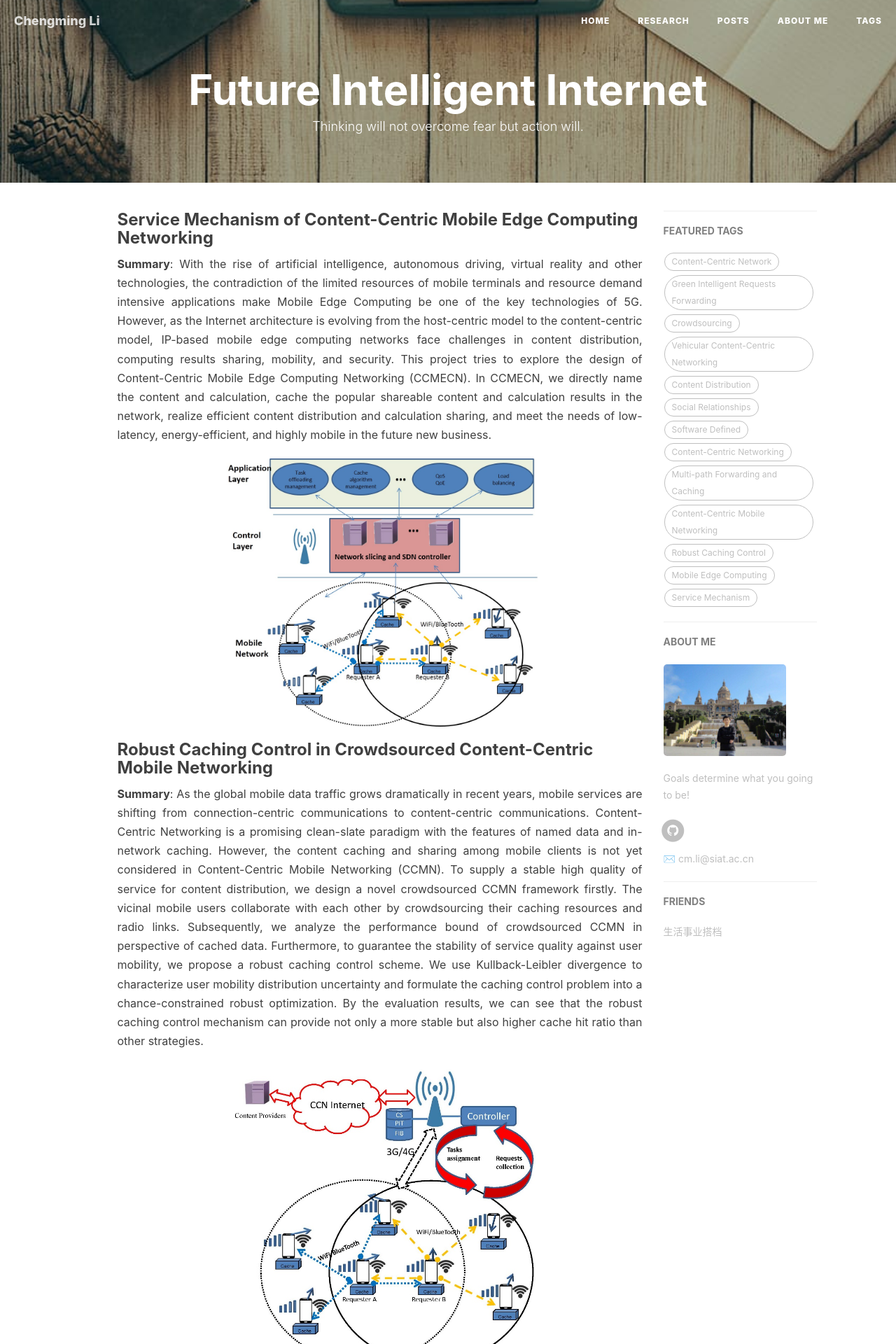
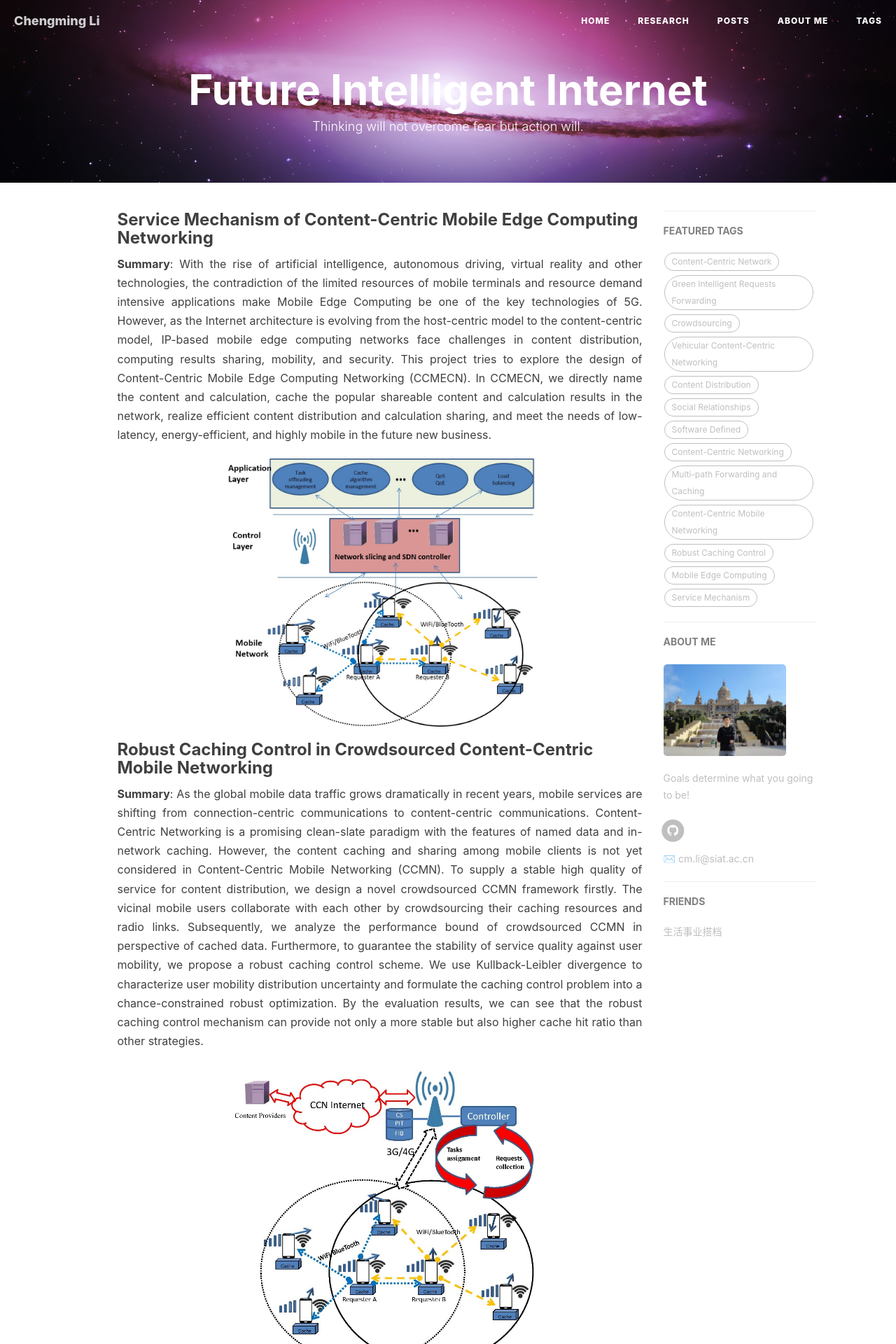
Before and after one commit to cm-li/cm-li.github.io, a Jekyll site: the page built from index.html, in a window 1280 px wide. Shown: the top 1920 px of the page at 70% size. Built offline with Jekyll 4.4.1, drawn with Linux system fonts in a browser that asks for light colours; nearby versions of some CDN libraries; comment, search, counter and statistics services are not loaded.

Commit message:
Update index.html

```diff
--- a/index.html
+++ b/index.html
@@ -1,6 +1,7 @@
 ---
 layout: page
 description: "Thinking will not overcome fear but action will."
+header-img: "img/home-bg-star.jpg"
 ---
 <div class="projects-study">
   <h3 class="projects-study__title">
```
